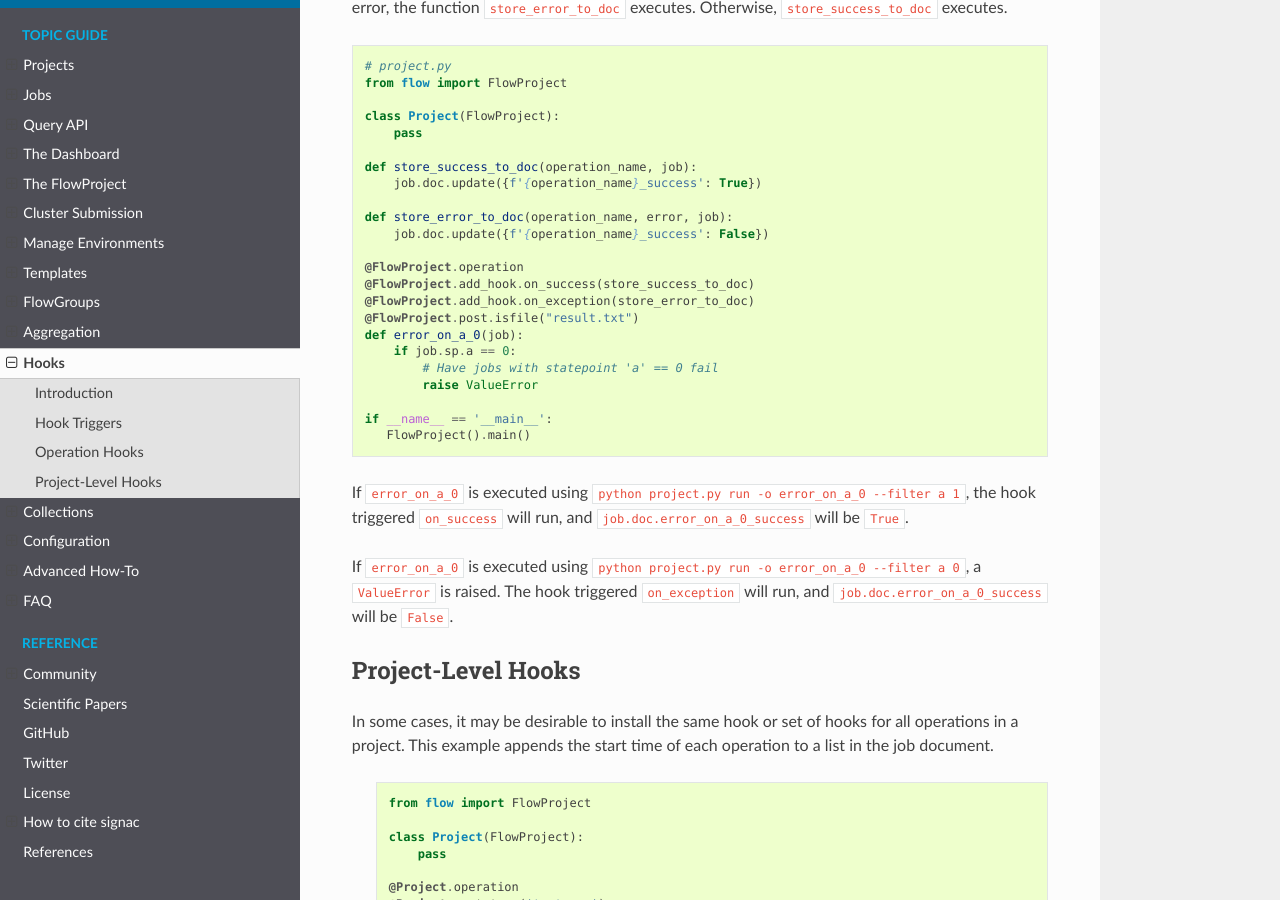
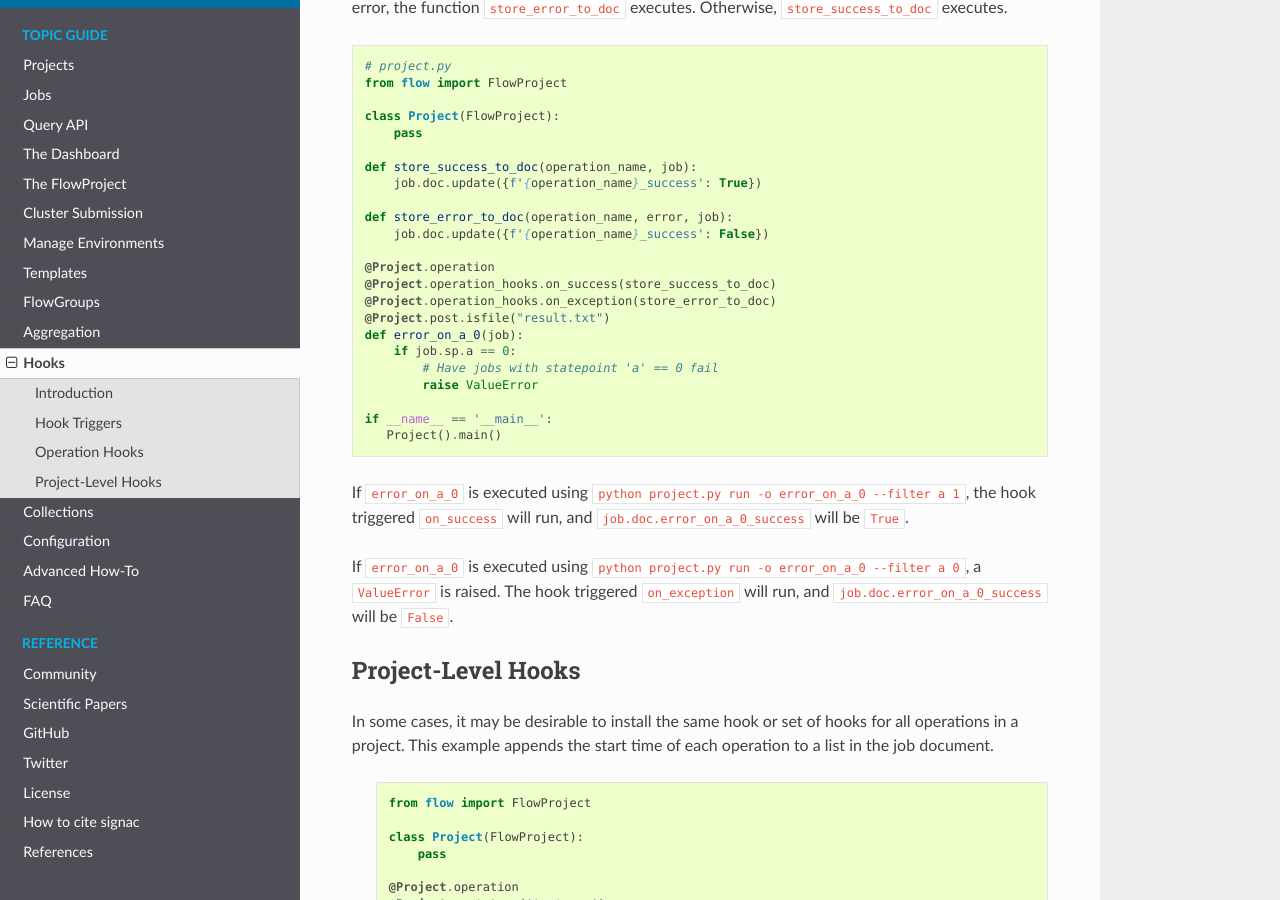
Before and after one commit to glotzerlab/signac-docs, a Sphinx documentation site: the page built from docs/source/hooks.rst, in a window 1280 px wide and 900 px high, scrolled down 1504 px. Built offline with Sphinx 7.4.7 and the Read the Docs theme 2.0.0, drawn with Linux system fonts in a browser that asks for light colours.

Commit message:
Update operation hooks example code

```diff
--- a/docs/source/hooks.rst
+++ b/docs/source/hooks.rst
@@ -73,17 +73,18 @@ Otherwise, ``store_success_to_doc`` executes.
     def store_error_to_doc(operation_name, error, job):
         job.doc.update({f'{operation_name}_success': False})
 
-    @FlowProject.operation
-    @FlowProject.add_hook.on_success(store_success_to_doc)
-    @FlowProject.add_hook.on_exception(store_error_to_doc)
-    @FlowProject.post.isfile("result.txt")
+    @Project.operation
+    @Project.operation_hooks.on_success(store_success_to_doc)
+    @Project.operation_hooks.on_exception(store_error_to_doc)
+    @Project.post.isfile("result.txt")
     def error_on_a_0(job):
         if job.sp.a == 0:
             # Have jobs with statepoint 'a' == 0 fail
             raise ValueError
 
     if __name__ == '__main__':
-       FlowProject().main()
+       Project().main()
+
 
 If ``error_on_a_0`` is executed using ``python project.py run -o error_on_a_0 --filter a 1``, the hook triggered ``on_success`` will run, and ``job.doc.error_on_a_0_success`` will be ``True``.
 
```
